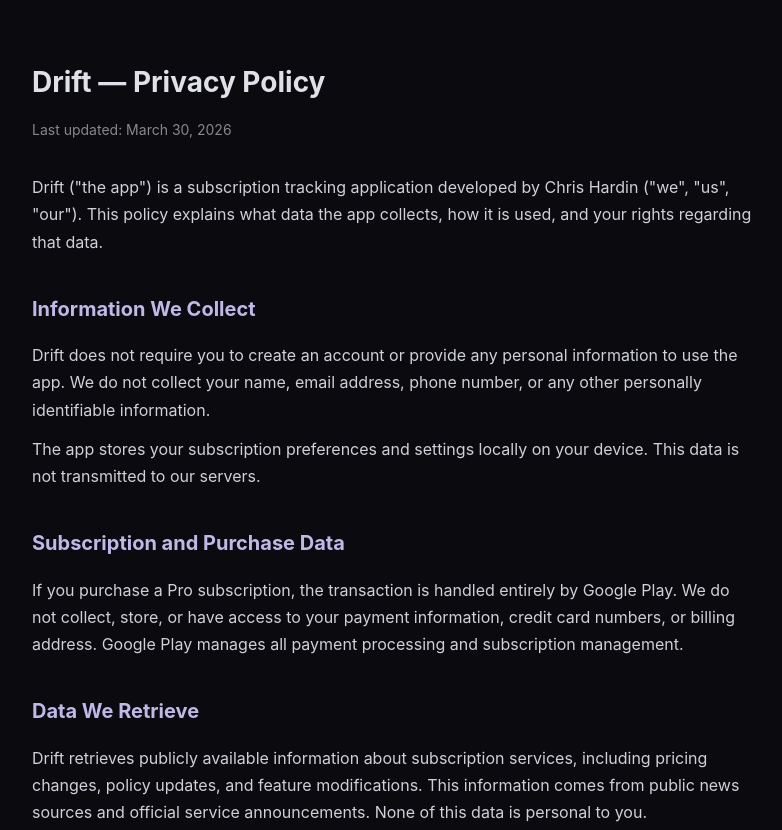
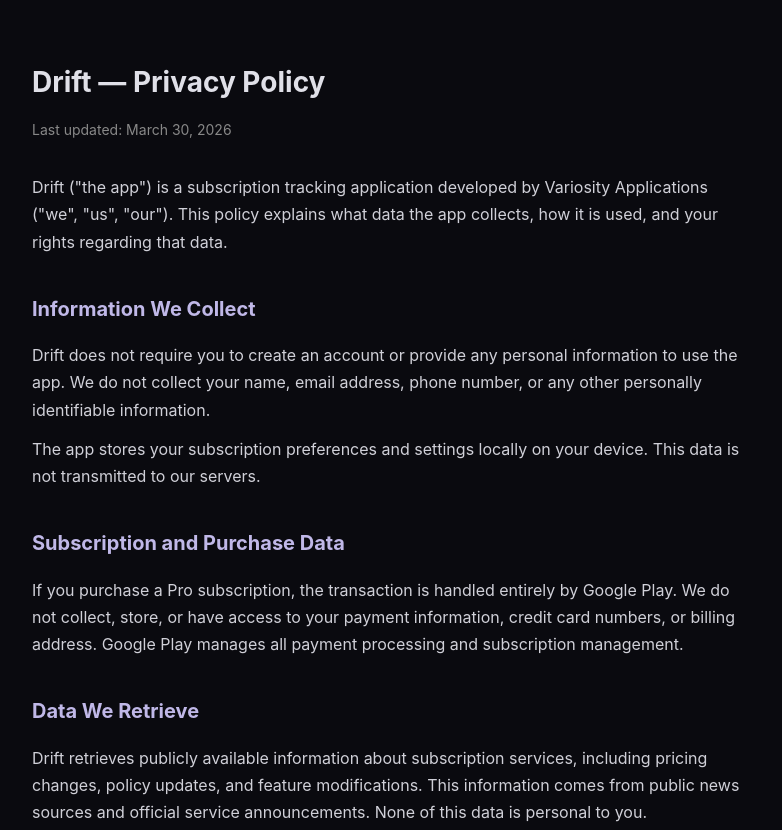
Before and after one commit to ChrisHardin0119/drift, a website: page docs/privacy-policy.html in a window 1280 px wide. Shown: the top 830 px of the page, without its empty margins (248-1030 px from the left). Drawn offline with Linux system fonts and the light colour scheme.

Commit message:
Update privacy policy developer name to Variosity Applications

```diff
--- a/docs/privacy-policy.html
+++ b/docs/privacy-policy.html
@@ -25,7 +25,7 @@
     <h1>Drift — Privacy Policy</h1>
     <p class="updated">Last updated: March 30, 2026</p>
 
-    <p>Drift ("the app") is a subscription tracking application developed by Chris Hardin ("we", "us", "our"). This policy explains what data the app collects, how it is used, and your rights regarding that data.</p>
+    <p>Drift ("the app") is a subscription tracking application developed by Variosity Applications ("we", "us", "our"). This policy explains what data the app collects, how it is used, and your rights regarding that data.</p>
 
     <h2>Information We Collect</h2>
     <p>Drift does not require you to create an account or provide any personal information to use the app. We do not collect your name, email address, phone number, or any other personally identifiable information.</p>
```
